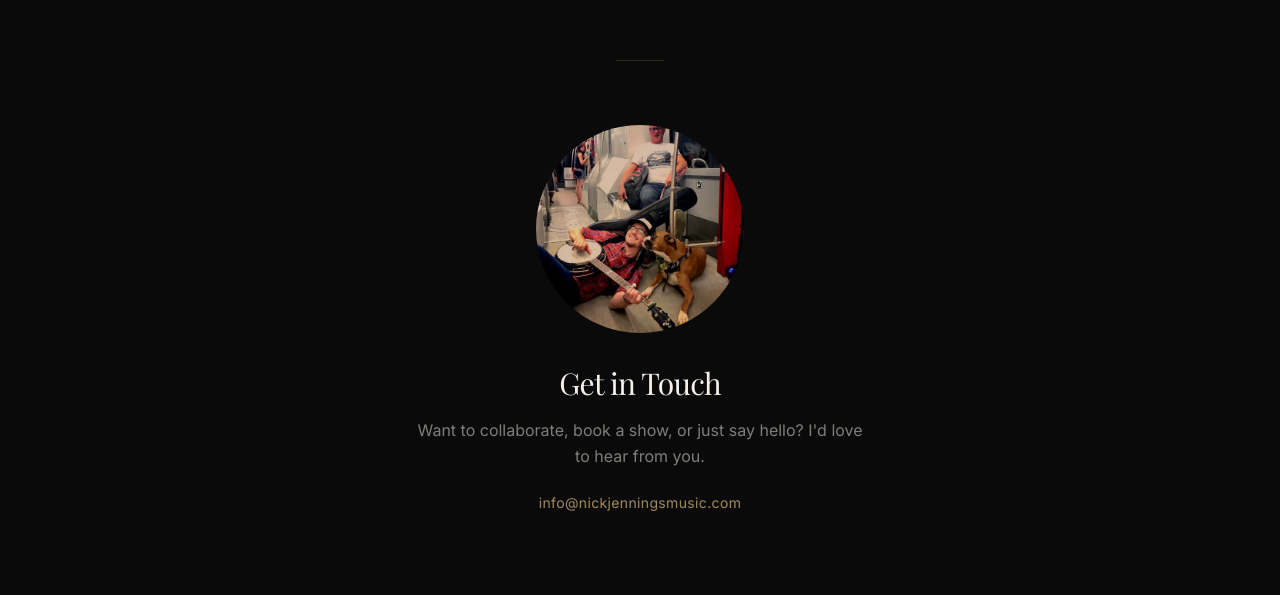
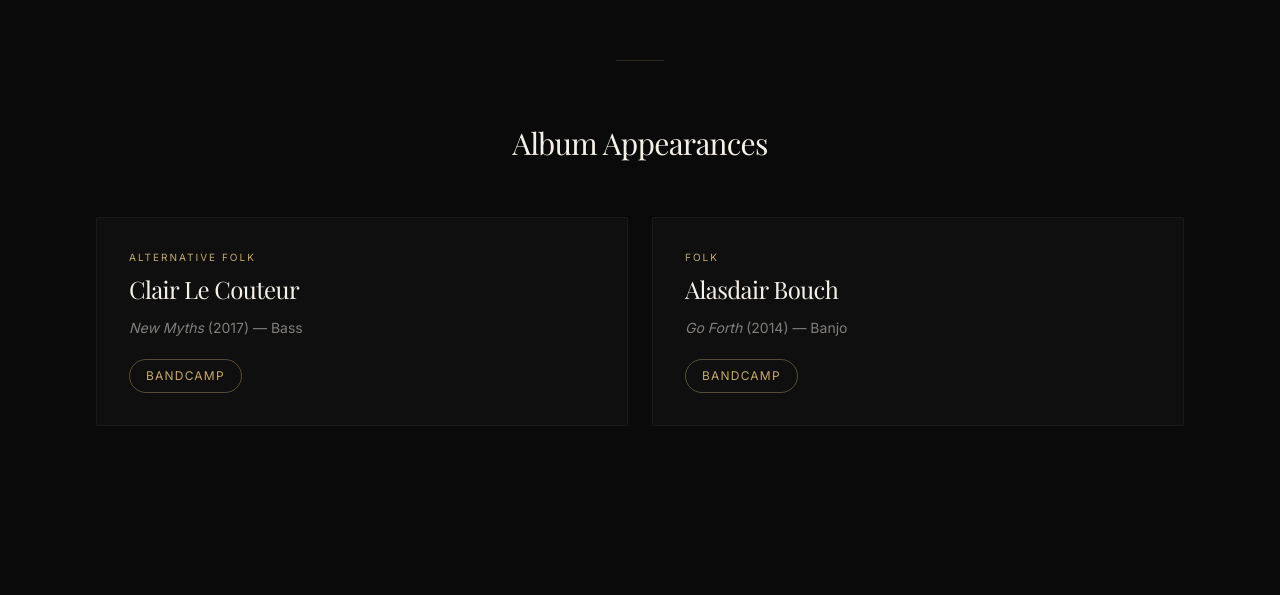
Before and after one commit to silverbucket/website-nickjenningsmusic.com, a SvelteKit app: page / in a window 1280 px wide. Shown: the part 9285-9880 px from the top of the page. Built offline with nearby package versions, Linux system fonts and the light colour scheme; a web font is replaced by a local one.

Commit message:
Add ROYE, Analog Mountain, album appearances section, reorder past projects

```diff
--- a/src/lib/data/projects.ts
+++ b/src/lib/data/projects.ts
@@ -221,8 +221,8 @@ export const projects: MusicProject[] = [
 			{ title: 'Konec Cesty', year: 2015 }
 		],
 		links: [
-			{ label: 'Website', url: 'https://holyfanda.com' },
-			{ label: 'Bandcamp', url: 'https://holyfandathereverends.bandcamp.com' }
+			{ label: 'Bandcamp', url: 'https://holyfandathereverends.bandcamp.com' },
+			{ label: 'Facebook', url: 'https://www.facebook.com/hfandr' }
 		],
 		current: false
 	},
@@ -336,3 +336,31 @@ export const collaborations: Collaboration[] = [
 		]
 	}
 ];
+
+export interface AlbumAppearance {
+	artist: string;
+	album: string;
+	year: number;
+	genre: string;
+	role: string;
+	url: string;
+}
+
+export const albumAppearances: AlbumAppearance[] = [
+	{
+		artist: 'Clair Le Couteur',
+		album: 'New Myths',
+		year: 2017,
+		genre: 'Alternative Folk',
+		role: 'Bass',
+		url: 'https://lunatraktors.bandcamp.com/album/new-myths-2017'
+	},
+	{
+		artist: 'Alasdair Bouch',
+		album: 'Go Forth',
+		year: 2014,
+		genre: 'Folk',
+		role: 'Banjo',
+		url: 'https://alasdairbouch.bandcamp.com/album/go-forth'
+	}
+];
--- a/src/routes/+page.svelte
+++ b/src/routes/+page.svelte
@@ -5,7 +5,7 @@
 	import ScrollReveal from '$lib/components/ScrollReveal.svelte';
 	import Footer from '$lib/components/Footer.svelte';
 	import LinkPill from '$lib/components/LinkPill.svelte';
-	import { currentProjects, pastProjects, collaborations, musicOfSenegal } from '$lib/data/projects';
+	import { currentProjects, pastProjects, collaborations, musicOfSenegal, albumAppearances } from '$lib/data/projects';
 
 	const jsonLd = {
 		'@context': 'https://schema.org',
@@ -189,13 +189,52 @@
 				id="earlier-heading"
 				class="font-display text-2xl md:text-3xl tracking-tight text-center mb-10 md:mb-14"
 			>
-				Earlier Work
+				Past Projects
 			</h2>
 		</ScrollReveal>
 		<div class="grid grid-cols-1 md:grid-cols-3 gap-6">
 			{#each pastProjects as project, i}
 				<ScrollReveal delay={i * 100}>
 					<PastProjectCard {project} />
+				</ScrollReveal>
+			{/each}
+		</div>
+	</section>
+
+	<section
+		class="py-16 md:py-24 lg:py-32 px-6 md:px-12 lg:px-24 max-w-7xl mx-auto"
+		aria-labelledby="appearances-heading"
+	>
+		<ScrollReveal>
+			<div class="flex justify-center mb-12 md:mb-16" aria-hidden="true">
+				<div class="w-12 h-px bg-gold/20"></div>
+			</div>
+			<h2
+				id="appearances-heading"
+				class="font-display text-2xl md:text-3xl tracking-tight text-center mb-10 md:mb-14"
+			>
+				Album Appearances
+			</h2>
+		</ScrollReveal>
+		<div class="grid grid-cols-1 md:grid-cols-2 gap-6">
+			{#each albumAppearances as appearance, i}
+				<ScrollReveal delay={i * 100}>
+					<article
+						class="border border-cream/5 rounded-sm p-6 md:p-8 bg-surface-elevated/50 transition-colors duration-300 hover:border-gold/20"
+					>
+						<p class="text-[10px] tracking-widest-plus uppercase text-gold mb-2">
+							{appearance.genre}
+						</p>
+						<h3 class="font-display text-xl md:text-2xl tracking-tight">
+							{appearance.artist}
+						</h3>
+						<p class="mt-3 text-sm text-cream/50 leading-relaxed">
+							<em>{appearance.album}</em> ({appearance.year}) — {appearance.role}
+						</p>
+						<nav class="mt-5 flex flex-wrap gap-2" aria-label="{appearance.artist} links">
+							<LinkPill label="Bandcamp" url={appearance.url} />
+						</nav>
+					</article>
 				</ScrollReveal>
 			{/each}
 		</div>
```
